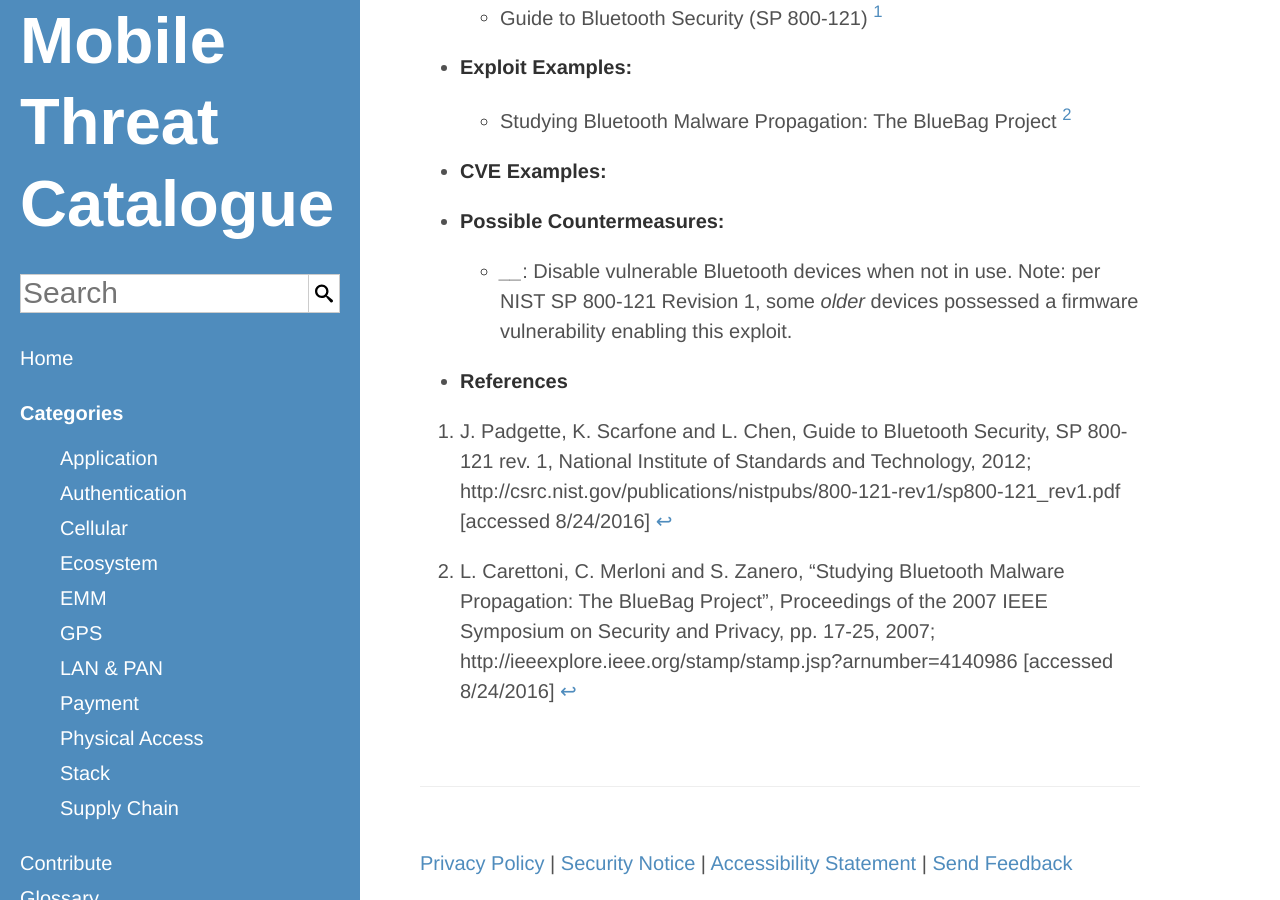
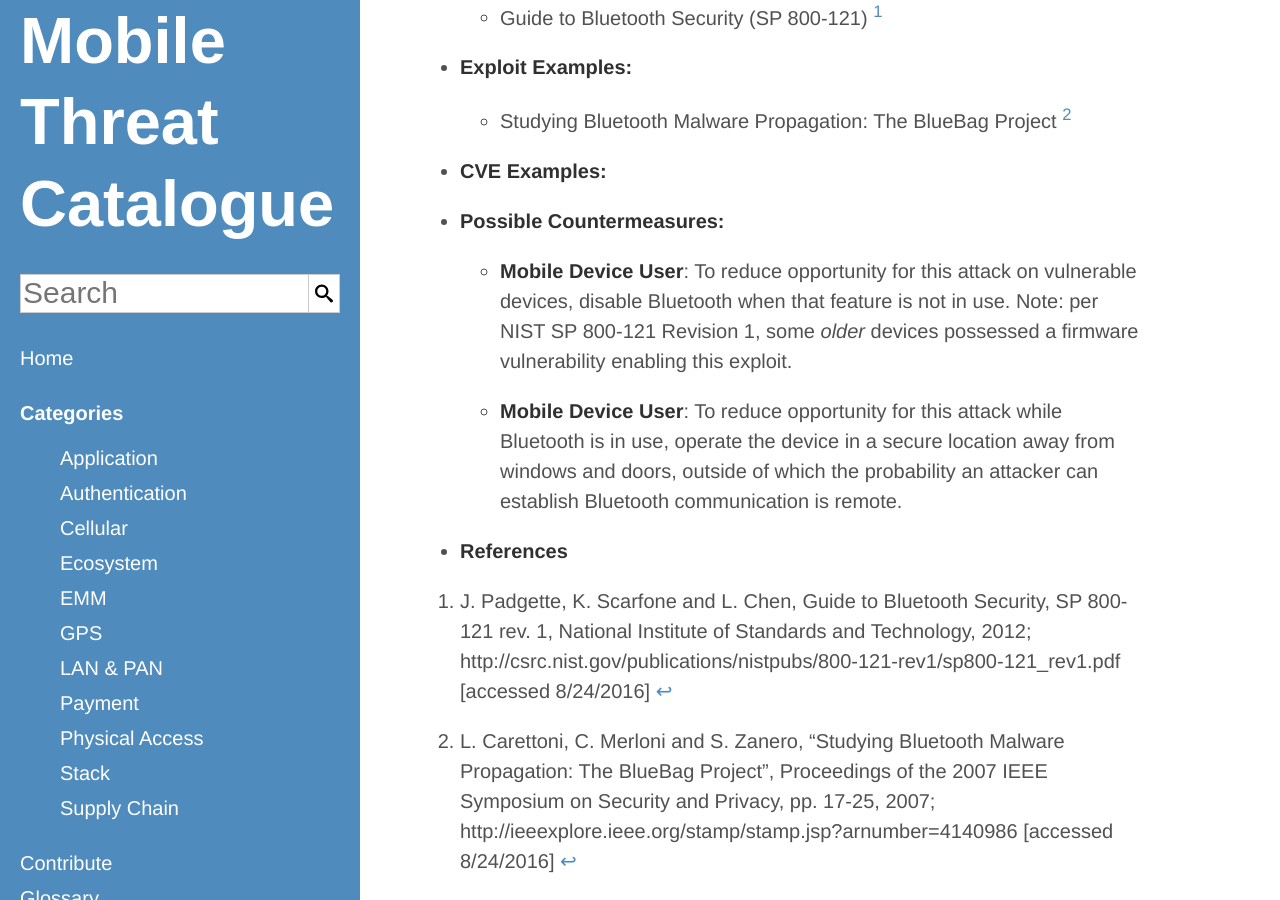
Before and after one commit to usnistgov/mobile-threat-catalogue, a Jekyll site: the page built from _lan-pan-threats/LPN-9.md, in a window 1280 px wide and 900 px high, scrolled down 448 px. Built offline with Jekyll 4.4.1, drawn with Linux system fonts in a browser that asks for light colours.

Commit message:
#13: update countermeasures and actors

```diff
--- a/_lan-pan-threats/LPN-9.md
+++ b/_lan-pan-threats/LPN-9.md
@@ -7,6 +7,8 @@
     ExploitExample: "Studying Bluetooth Malware Propagation: The BlueBag Project [^30]"
     CVEExample:
     PossibleCountermeasures:
-        "Disable vulnerable Bluetooth devices when not in use. Note: per NIST SP 800-121 Revision 1, some _older_ devices possessed a firmware vulnerability enabling this exploit.":
-            -
+        "To reduce opportunity for this attack on vulnerable devices, disable Bluetooth when that feature is not in use. Note: per NIST SP 800-121 Revision 1, some _older_ devices possessed a firmware vulnerability enabling this exploit.":
+            - Mobile Device User
+        "To reduce opportunity for this attack while Bluetooth is in use, operate the device in a secure location away from windows and doors, outside of which the probability an attacker can establish Bluetooth communication is remote.":
+            - Mobile Device User
 ---
```
